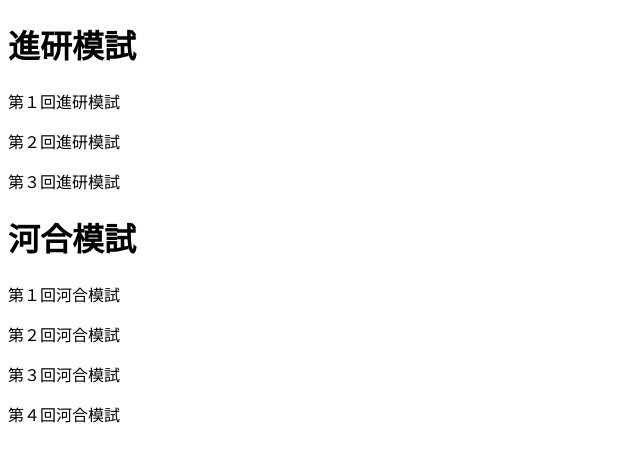
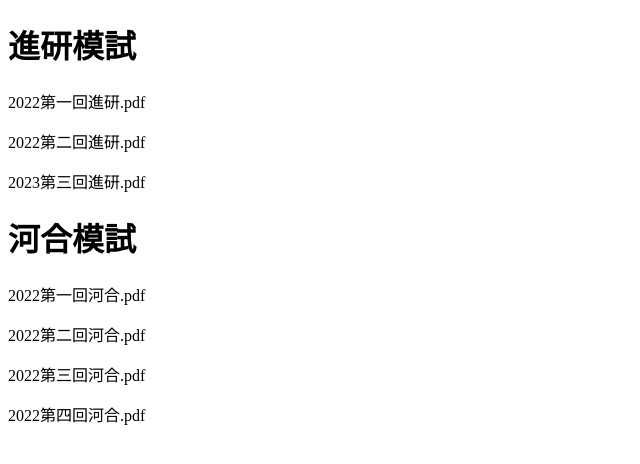
Before and after one commit to KanetyEngineer/kadai, a plain HTML site: page index.html in a window 1280 px wide. Shown: the whole page, without its empty margins (0-640 px from the left). Drawn offline with Linux system fonts and the light colour scheme.

Commit message:
Update index.html

```diff
--- a/index.html
+++ b/index.html
@@ -17,14 +17,14 @@
     </head>
     <body>
     	<h1>進研模試</h1>
-    	<p class="btn"><a href="sinken1.jpg"></a>第１回進研模試</p>
-		<p class="btn"><a href="sinken2.jpg"></a>第２回進研模試</p>
-		<p class="btn"><a href="sinken3.jpg"></a>第３回進研模試</p>
+    		<p class="btn"><a href="2022第一回進研.pdf"></a>2022第一回進研.pdf</p>
+		<p class="btn"><a href="2022_2回進研.pdf"></a>2022第二回進研.pdf</p>
+		<p class="btn"><a href="2023第三回進研.pdf"></a>2023第三回進研.pdf</p>
 		<h1>河合模試</h1>
-		<p class="btn"><a href="kawai1.jpg"></a>第１回河合模試</p>
-		<p class="btn"><a href="kawai2.jpg"></a>第２回河合模試</p>
-		<p class="btn"><a href="kawai3.jpg"></a>第３回河合模試</p>
-		<p class="btn"><a href="kawai4.jpg"></a>第４回河合模試</p>
+		<p class="btn"><a href="2022第一回河合.pdf"></a>2022第一回河合.pdf</p>
+		<p class="btn"><a href="2022第二回河合.pdf"></a>2022第二回河合.pdf</p>
+		<p class="btn"><a href="2022第三回河合.pdf"></a>2022第三回河合.pdf</p>
+		<p class="btn"><a href="2022第四回河合.pdf"></a>2022第四回河合.pdf</p>
 
     </body>
 </html>
```
